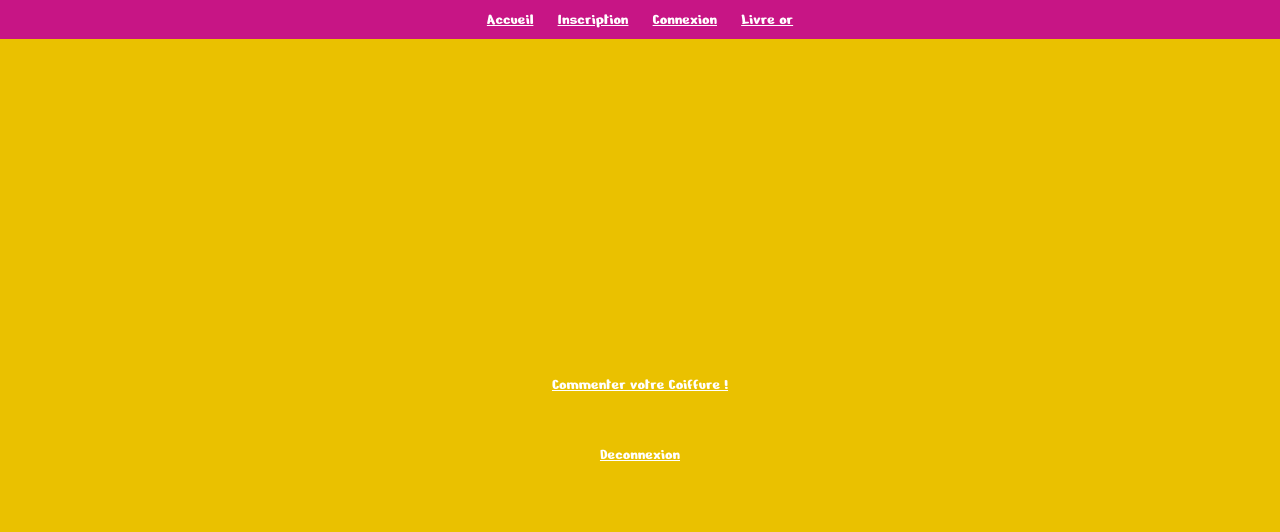
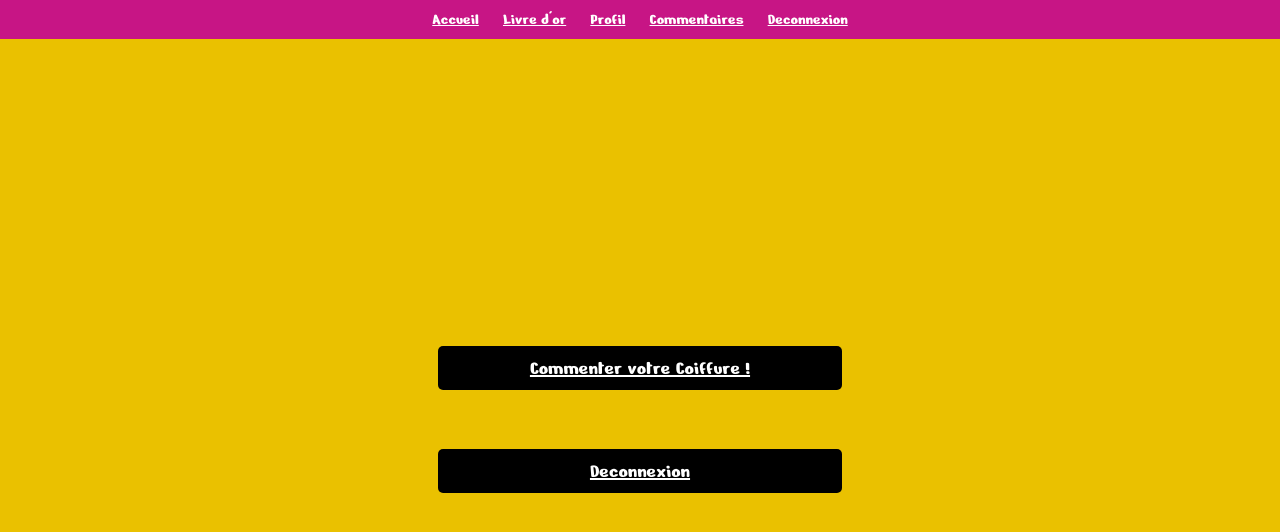
Before and after one commit to aicha-ouattara/livre-or, a PHP site: page /pages/livre-or.php in a window 1280 px wide. Shown: the top 532 px of the page. Run offline with PHP 8.4, Linux system fonts and the light colour scheme; the visitor is signed in with stand-in values (Sample User, id 1); data that the repository does not hold is empty.

Commit message:
Update ! header

```diff
--- a/css/livre-or.css
+++ b/css/livre-or.css
@@ -24,3 +24,27 @@ article
 {
     text-align: center;
 }
+.com
+{
+    color: white;
+}
+.date
+{
+    color: mediumvioletred;
+
+}
+.commentaire
+{
+    border-bottom: 1px solid black;
+}
+.a p
+{
+    font-size: 20px;
+    background-color: black;
+    display: block;
+    margin-right: auto;
+    margin-left: auto;
+    width: 30%;
+    padding: 10px;
+    border-radius: 5px;
+}
--- a/pages/livre-or.php
+++ b/pages/livre-or.php
@@ -12,11 +12,21 @@ $bdd = new PDO('mysql:host=localhost;dbname=livreor;charset=utf8', 'root', '');
 </head>
 <body>
 <header>
-    <nav>
-        <a href="../index.php">Accueil</a>
-        <a href="inscription.php">Inscription</a>
-        <a href="connexion.php">Connexion</a>
-        <a href="livre-or.php">Livre or</a>
+    <nav class="nav">
+
+        <a href='../index.php'>Accueil</a>
+        <a href='livre-or.php'>Livre d'or</a>
+        <?php if (isset($_SESSION['id'])) { ?>
+            <a href="profil.php?id=" <?php $_SESSION['id'] ?>>Profil</a>
+            <a href="commentaire.php?id=" <?php $_SESSION['id'] ?>>Commentaires</a>
+            <?php
+        } else { ?><a href="inscription.php">Inscription</a><?php } ?>
+
+        <?php if (isset($_SESSION['id'])) { ?>
+            <a href="deconnexion.php">Deconnexion</a>
+        <?php } else { ?>
+            <a href="connexion.php">Connexion</a>
+        <?php } ?>
     </nav>
 </header>
 <main>
@@ -28,17 +38,17 @@ $bdd = new PDO('mysql:host=localhost;dbname=livreor;charset=utf8', 'root', '');
         ?>
     </article>
 
-    <article class="commentaire">
+    <article>
         <?php
         foreach  ($resultat as $row)
         {
             $date=date('d/m/Y', strtotime($row["date"]));
-            echo 'posté le :' .$date.'<br />'.' par '.$row['login']  . '<br />'    . $row['commentaire']  ."<br>";
+            echo '<div class="commentaire"><p class="date">Posté le :  '.$date.'</p>'.' <p>par : '.$row['login']  . '</p>'    . '<p class="com">'. $row['commentaire']  .'</p></div>';
         }
         ?>
     </article>
 
-    <article>
+    <article class="a">
         <?php
         if (isset($_SESSION['id'])) {
 
```
Also changed, not shown: index.php (+14 -5 lines), pages/commentaire.php (+14 -2 lines), pages/connexion.php (+14 -3 lines), pages/inscription.php (+15 -4 lines), pages/profil.php (+14 -3 lines).
